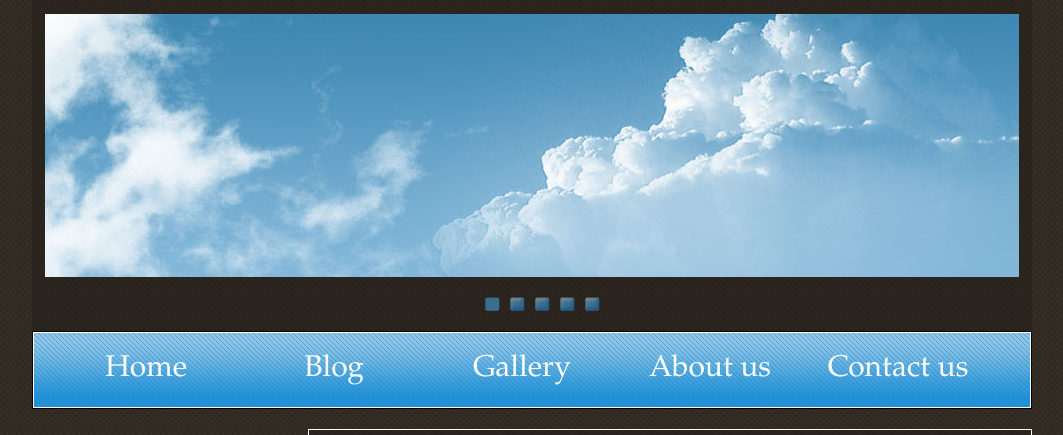
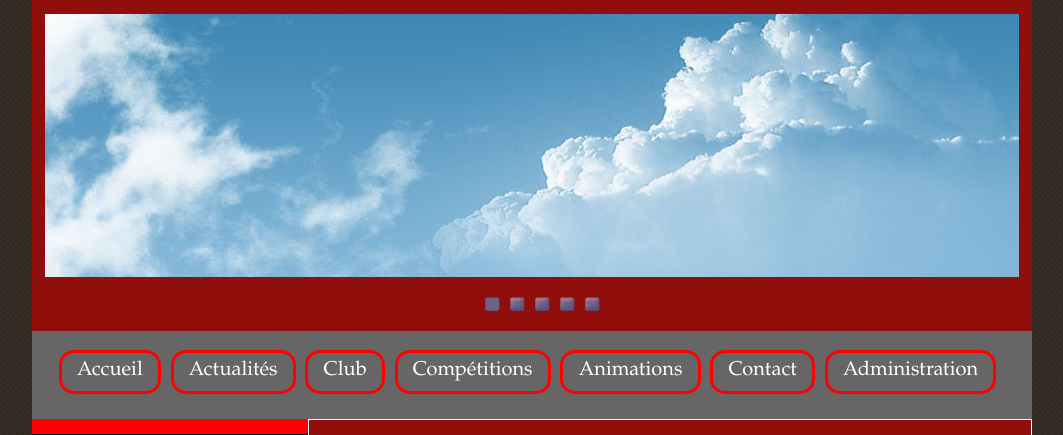
Before and after one commit to max-dupont/site_ping, a PHP site: page / in a window 1280 px wide. Shown: the top 435 px of the page, without its empty margins (108-1171 px from the left). Run offline with PHP 8.4, Linux system fonts and the light colour scheme.

Commit message:
MAJ colors

```diff
--- a/index.html
+++ b/index.html
@@ -9,9 +9,6 @@
 <link rel="stylesheet" href="nivo-slider.css" type="text/css" media="screen" />
 </head>
 <body>
-
-
-
     <div id="main">
     	<!-- header -->
     <!-- <div id="header"> -->
@@ -33,7 +30,6 @@
     <!-- top -->
     <div class="top">
         <div class="top_img">
-
             <div id="wrapper">
                 <div id="slider-wrapper">
                     <div id="slider" class="nivoSlider">
@@ -54,16 +50,23 @@
     });
     </script>
 
-		</div><div style="clear: both; padding-top: 40px;"></div>
+        </div>
+        <div style="clear: both; padding-top: 40px;"></div>
     </div>
 
     <!-- buttons -->
     <div id="buttons">
-        <a href="index.html" class="but"  title="">Home</a>
-        <a href="blog.html" class="but" title="">Blog</a>
-        <a href="gallery.html"  class="but" title="">Gallery</a>
-        <a href="about_us.html"  class="but" title="">About&nbsp;us</a>
-        <a href="contact_us.html" class="but" title="">Contact&nbsp;us</a>
+        <table>
+            <tr>
+                <td><a href="index.html" class="but"  title="">Accueil</a></td>
+                <td><a href="index.html" class="but"  title="">Actualités</a></td>
+                <td><a href="blog.html" class="but" title="">Club</a></td>
+                <td><a href="blog.html" class="but" title="">Compétitions</a></td>
+                <td><a href="gallery.html"  class="but" title="">Animations</a></td>
+                <td><a href="about_us.html"  class="but" title="">Contact</a></td>
+                <td><a href="contact_us.html" class="but" title="">Administration</a></td>
+            </tr>
+        </table>
     </div>
 
 
--- a/styles.css
+++ b/styles.css
@@ -25,6 +25,7 @@
 #main {
 	width: 1000px;
 	margin: 0px auto;
+	background-color: red;
 }
 
 #header {
@@ -114,23 +115,23 @@
 /*menu*/
 #buttons{
 	text-align:center;
-	width: 980px;
+	width: 960px;
 	height: 78px;
-	margin-left: 0px;
-	padding: 20px 0px 0px 20px;
-	background: url(images/buttons.gif) left top no-repeat;
+	padding: 5px 20px 5px 20px;
+	/* background: url(images/buttons.gif) left top no-repeat; */
+	background-color: rgb(102, 102, 102);
 }
 
 #buttons a {
 	font-family: Book Antiqua, Arial, Helvetica, sans-serif;
-	font-size: 30px;
+	font-size: 20px;
 	display: block;
 	float: left;
 	text-decoration: none;
 	text-align: center;
 	color: #FFFFFF;
-	width: 188px;
-	height: 33px;
+	width: 14%;
+	height: 30px;
 	font-weight: normal;
 }
 
@@ -140,6 +141,29 @@
 	text-decoration: underline;
 	color: #FFFFFF;
 	font-weight: normal;
+}
+
+td {
+	font-family: Book Antiqua, Arial, Helvetica, sans-serif;
+	font-size: 20px;
+	display: block;
+	float: left;
+	text-decoration: none;
+	text-align: center;
+	color: #FFFFFF;
+	width: auto;
+	height: 28px;
+	font-weight: normal;
+	border: 3px solid red;
+	border-radius: 15px;
+	margin-right: 0.5%;
+	margin-left: 0.5%;
+	padding: 5px 1.6% 5px 1.6%;
+	margin-top: 12px;
+}
+
+tr, table {
+	width: 100%;
 }
 
 /*content*/
```
Lines whose indentation alone changed are shown as unchanged.
